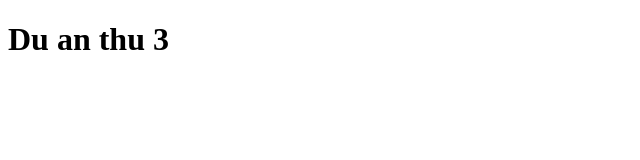
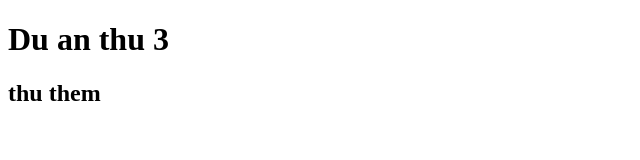
Before and after one commit to ISoaif/Du-an-4, a plain HTML site: page index.html in a window 1280 px wide. Shown: the whole page, without its empty margins (0-640 px from the left). Drawn offline with Linux system fonts and the light colour scheme.

Commit message:
thêm dòng h2

```diff
--- a/index.html
+++ b/index.html
@@ -7,5 +7,6 @@
 </head>
 <body>
     <h1>Du an thu 3</h1>
+    <h2>thu them </h2>
 </body>
 </html>
```
